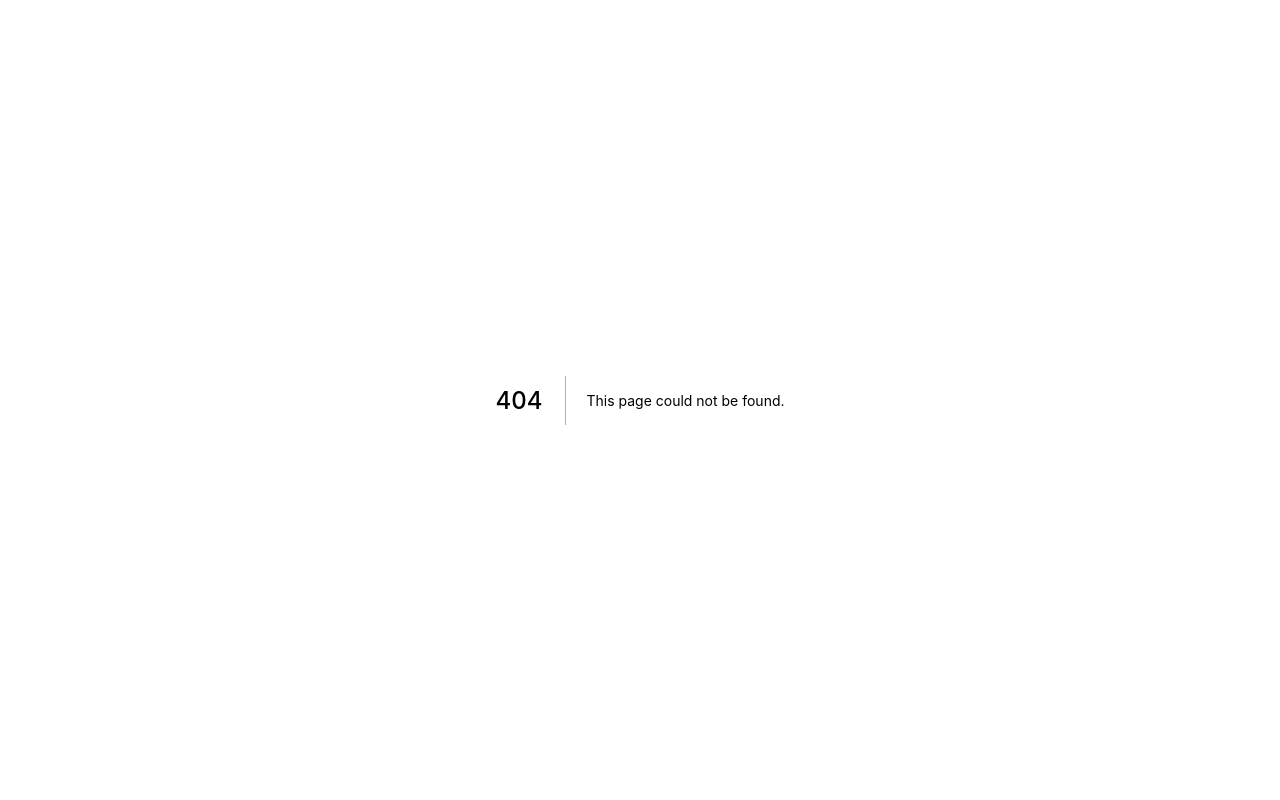
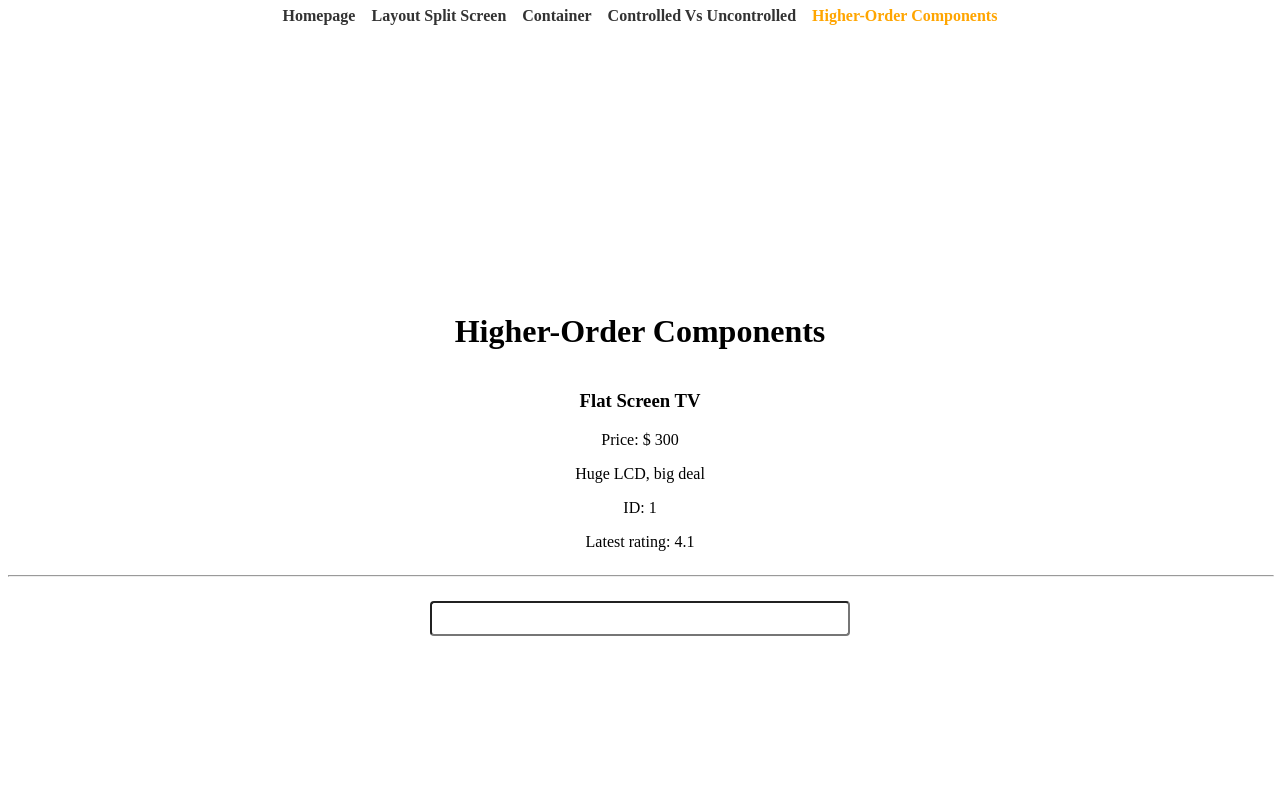
Before and after one commit to Sergei29/react-design-pattterns-next-ts, a Next.js app: page /hoc in a window 1280 px wide. Before the commit this address had no page. Shown: the top 800 px of the page. Built offline with nearby package versions, Linux system fonts and the light colour scheme.

Commit message:
feat: HOC fetching data initial

```diff
--- /dev/null
+++ b/pages/hoc.tsx
@@ -0,0 +1,67 @@
+import React, { useState } from "react"
+import type { NextPage } from "next"
+import Head from "next/head"
+import PageContainer from "../src/containers/PageContainer"
+import Divider from "../src/components/Divider"
+import ProductDisplay from "../src/components/ProductDisplay"
+import { Loader, Error, NoData } from "../src/components/common"
+import SingleInputForm from "../src/components/common/SingleInputForm"
+import withPrintProps from "../src/hoc/withPrintProps"
+import withProduct from "../src/hoc/withProduct"
+import { products } from "../src/mocks"
+
+const LoggedProductDisplay = withPrintProps(ProductDisplay)
+
+type ProductCardProps = {
+  title: string
+  productId: number
+  data: { product: Record<string, any> }
+  loading: boolean
+  error: null | string
+}
+const ProductCard = withProduct(
+  ({ title, data, loading, error }: ProductCardProps) => {
+    const renderData = () => {
+      if (loading) return <Loader />
+      if (error) return <Error message={error} />
+      if (!data) return <NoData />
+      return <ProductDisplay product={data.product} />
+    }
+
+    return (
+      <>
+        <h3>{title}</h3>
+        {renderData()}
+      </>
+    )
+  }
+)
+
+const HOC: NextPage = () => {
+  const [productId, setProductId] = useState<null | number>(null)
+
+  const onSubmitSuccess = (id: number) => {
+    setProductId(id)
+  }
+  return (
+    <>
+      <Head>
+        <title>React Patterns | HOC</title>
+        <meta name="description" content="Generated by create next app" />
+        <link rel="icon" href="/favicon.ico" />
+      </Head>
+
+      <PageContainer>
+        <h1>Higher-Order Components</h1>
+        <LoggedProductDisplay product={products[0]} />
+        <Divider />
+        <SingleInputForm onSubmitSuccess={onSubmitSuccess} />
+        {productId && (
+          <ProductCard title="Product display" productId={productId} />
+        )}
+      </PageContainer>
+    </>
+  )
+}
+
+export default HOC
--- /dev/null
+++ b/src/components/common/SingleInputForm/index.tsx
@@ -0,0 +1,44 @@
+import React, { useState } from "react"
+import styled from "styled-components"
+
+const Form = styled.form`
+  width: 30vw;
+  margin: 16px auto;
+  display: flex;
+  flex-direction: column;
+  align-items: center;
+  row-gap: 8px;
+  & > input {
+    display: inline-block;
+    width: 100%;
+    padding: 8px 16px;
+    border-radius: 4px;
+  }
+`
+
+type Props = {
+  onSubmitSuccess: (val: number) => void
+}
+
+const SingleInputForm = ({ onSubmitSuccess }: Props) => {
+  const [value, setValue] = useState<string>("")
+
+  const handleChange = (event: React.ChangeEvent<HTMLInputElement>) => {
+    setValue(event.target.value)
+  }
+
+  const handleSubmit = (event: React.FormEvent) => {
+    event.preventDefault()
+    if (!value) return
+    if (isNaN(parseInt(value, 10))) return
+    onSubmitSuccess(Math.abs(parseInt(value, 10)))
+  }
+
+  return (
+    <Form onSubmit={handleSubmit}>
+      <input type="number" name="id" onChange={handleChange} value={value} />
+    </Form>
+  )
+}
+
+export default SingleInputForm
--- /dev/null
+++ b/src/components/common/index.ts
@@ -0,0 +1 @@
+export * from "./status"
--- /dev/null
+++ b/src/components/common/status.tsx
@@ -0,0 +1,11 @@
+import styled from "styled-components"
+
+const Centered = styled.p`
+  justify-content: center;
+  font-weight: 600;
+`
+export const Loader = () => <Centered>Loading...</Centered>
+export const Error = ({ message }: { message: string }) => (
+  <Centered>{message}</Centered>
+)
+export const NoData = () => <Centered>No data</Centered>
--- a/src/constants/index.ts
+++ b/src/constants/index.ts
@@ -7,4 +7,9 @@ export const navLinks = [
     name: "Controlled Vs Uncontrolled",
     path: "/controlled",
   },
+  {
+    id: 5,
+    name: "Higher-Order Components",
+    path: "/hoc",
+  },
 ]
--- /dev/null
+++ b/src/hoc/withPrintProps/index.tsx
@@ -0,0 +1,17 @@
+import React from "react"
+
+const withPrintProps = <M extends {}>(
+  WrappedComponent: React.FunctionComponent<M>
+) => {
+  const NewComponent = (props: M) => {
+    console.log(
+      `Component ${WrappedComponent.displayName || ""} props: `,
+      props
+    )
+    return <WrappedComponent {...(props as M)} />
+  }
+
+  return NewComponent
+}
+
+export default withPrintProps
--- /dev/null
+++ b/src/hoc/withProduct/index.tsx
@@ -0,0 +1,53 @@
+import React, { useState, useEffect } from "react"
+import axios, { AxiosError } from "axios"
+
+type Args = {
+  url: string
+  setLoading: React.Dispatch<React.SetStateAction<boolean>>
+  setData: React.Dispatch<React.SetStateAction<Record<string, any> | null>>
+  setError: React.Dispatch<React.SetStateAction<string | null>>
+}
+
+const fetchData = async ({ url, setData, setError, setLoading }: Args) => {
+  setLoading(true)
+  setError(null)
+  try {
+    const { data } = await axios.get<Record<string, any>>(url)
+    setData(data)
+    setLoading(false)
+  } catch (error) {
+    const { response } = error as AxiosError<any, any>
+    const message =
+      response?.data.error || (error as Error).message || "Failed ot fetch data"
+    setError(message)
+    setLoading(false)
+  }
+}
+
+type NewProps<M> = Omit<M, "loading" | "error" | "data">
+
+const withProduct = <T extends { productId: number }>(
+  WrappedComponent: React.FunctionComponent<T>
+): React.FunctionComponent<NewProps<T>> => {
+  const NewComponent = (props: NewProps<T>) => {
+    const [loading, setLoading] = useState(false)
+    const [error, setError] = useState<null | string>(null)
+    const [data, setData] = useState<null | Record<string, any>>(null)
+
+    useEffect(() => {
+      fetchData({
+        url: `/api/products/${props.productId}`,
+        setData,
+        setError,
+        setLoading,
+      })
+    }, [props.productId])
+
+    const newProps = { ...props, loading, data, error } as any
+    return <WrappedComponent {...(newProps as T)} />
+  }
+
+  return NewComponent
+}
+
+export default withProduct
```
Also changed, not shown: src/containers/CurrentUserLoader/index.tsx (+1 -12 lines).
